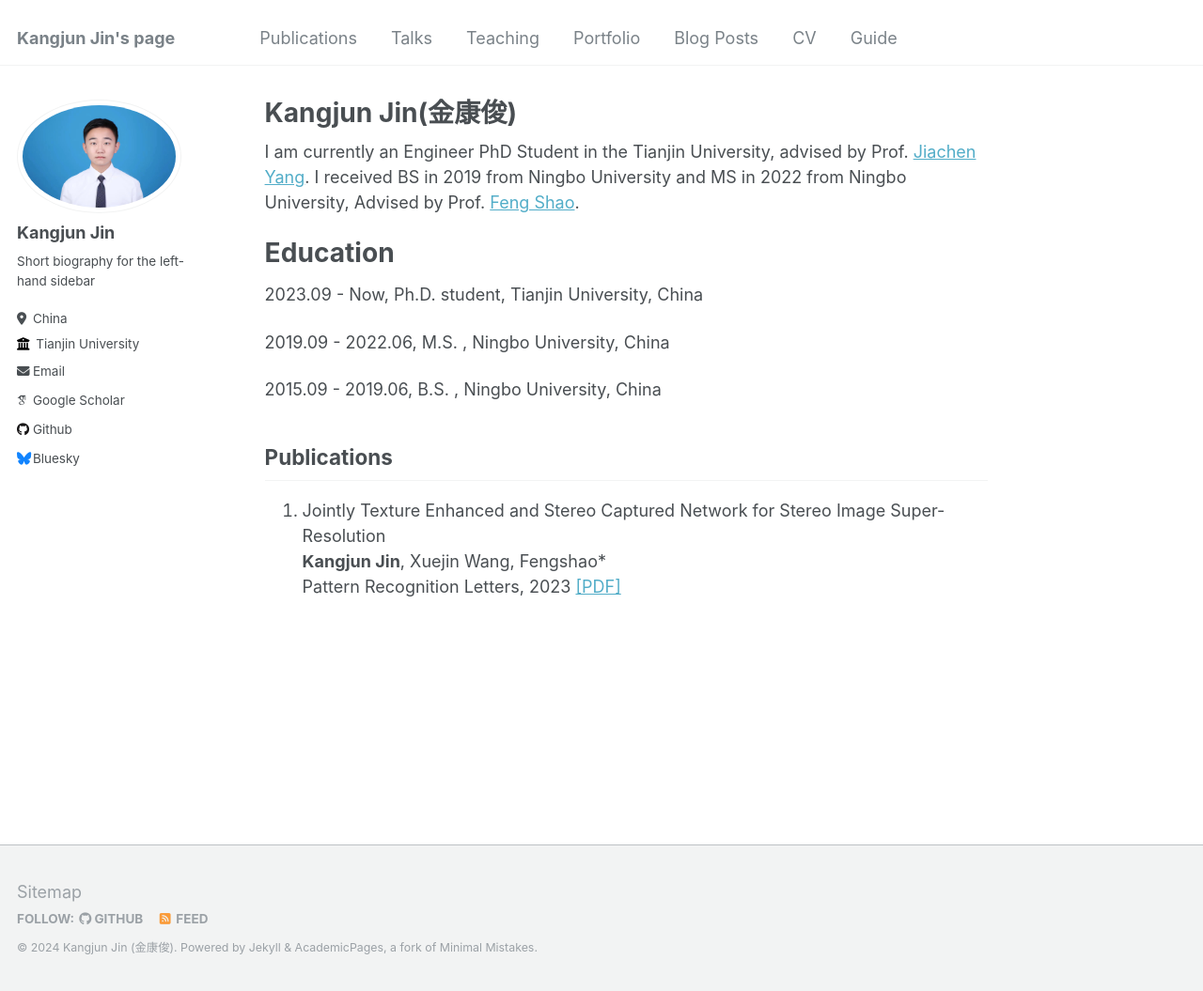
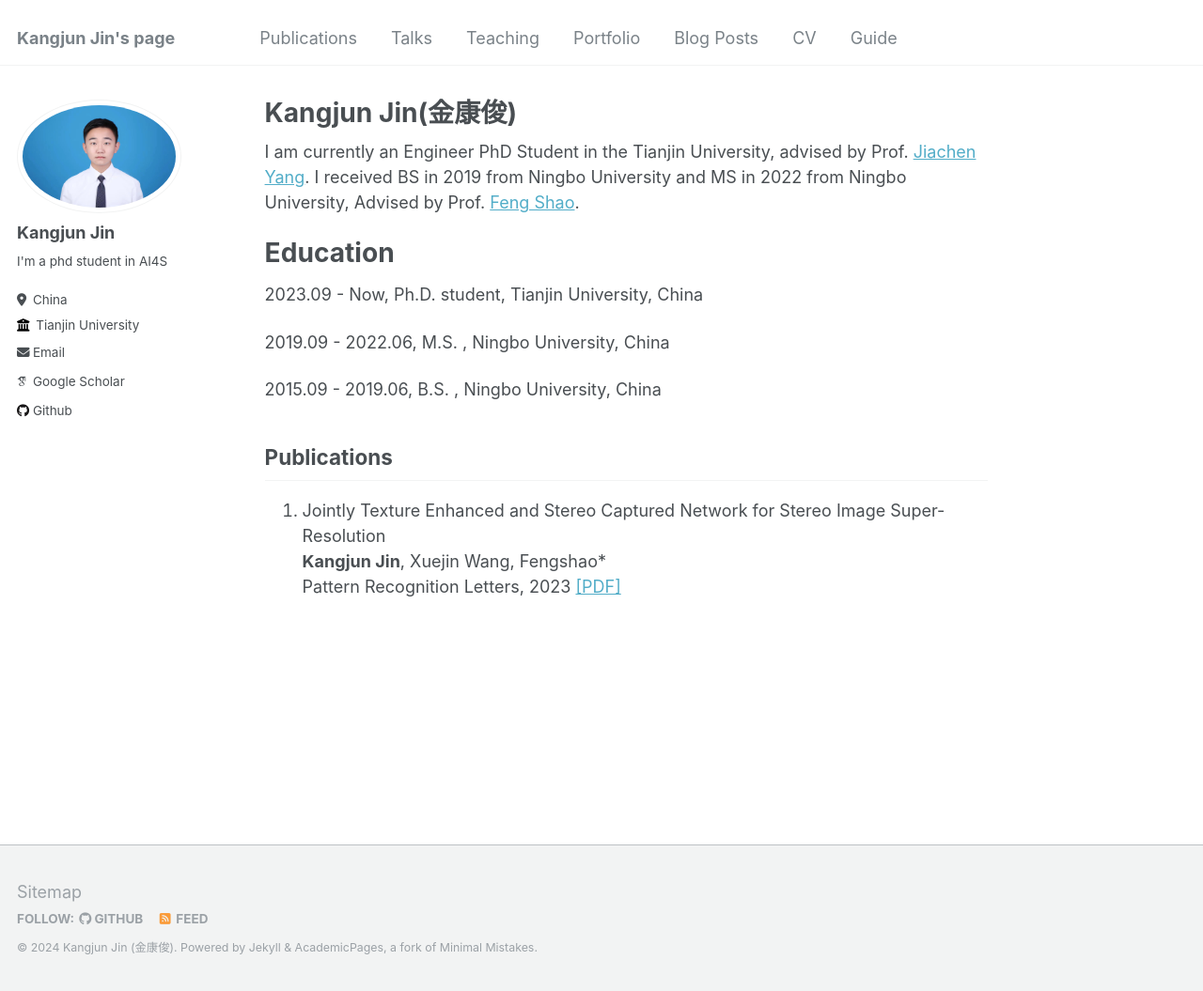
Before and after one commit to jkj0406/jkj0406.github.io, a Jekyll site: the page built from _pages/about.md, in a window 1280 px wide and 1055 px high. Shown: the whole window at 94% size. Built offline with Jekyll 4.4.1, drawn with Linux system fonts in a browser that asks for light colours; some web fonts are replaced.

Commit message:
Update _config.yml

```diff
--- a/_config.yml
+++ b/_config.yml
@@ -24,7 +24,7 @@ author:
   avatar           : "kk.jpg"
   name             : "Kangjun Jin"
   pronouns         : # example: "she/her"
-  bio              : "Short biography for the left-hand sidebar"
+  bio              : "I'm a phd student in AI4S"
   location         : "China"
   employer         : "Tianjin University"
   uri              : # URL
@@ -43,7 +43,7 @@ author:
   stackoverflow    : # User number or user number and name (i.e., use "1" or "1/jeff-atwood")
 
   # Social media
-  bluesky          : "bsky.app" # Replace this with you Bluesky username
+  bluesky          : # Replace this with you Bluesky username
   facebook         : # Username
   flickr           : # Username
   foursquare       : # Username
```
